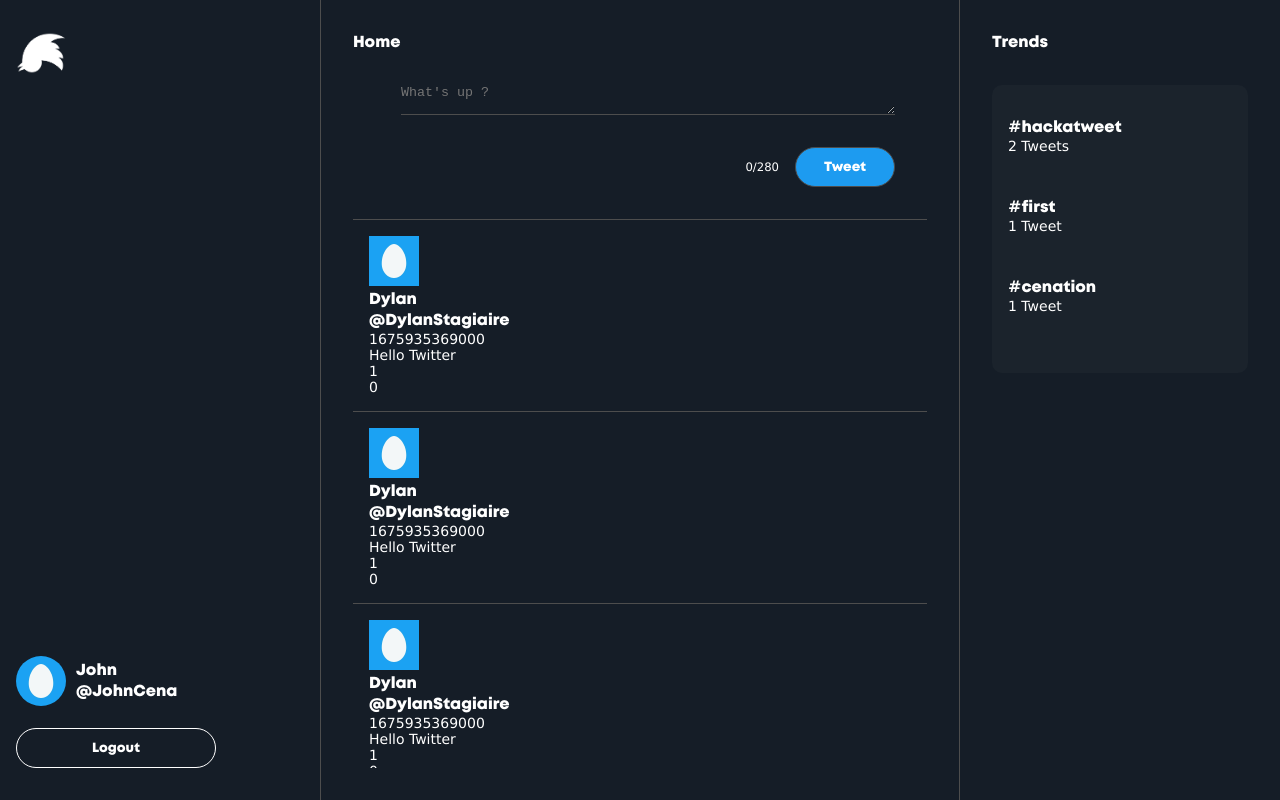
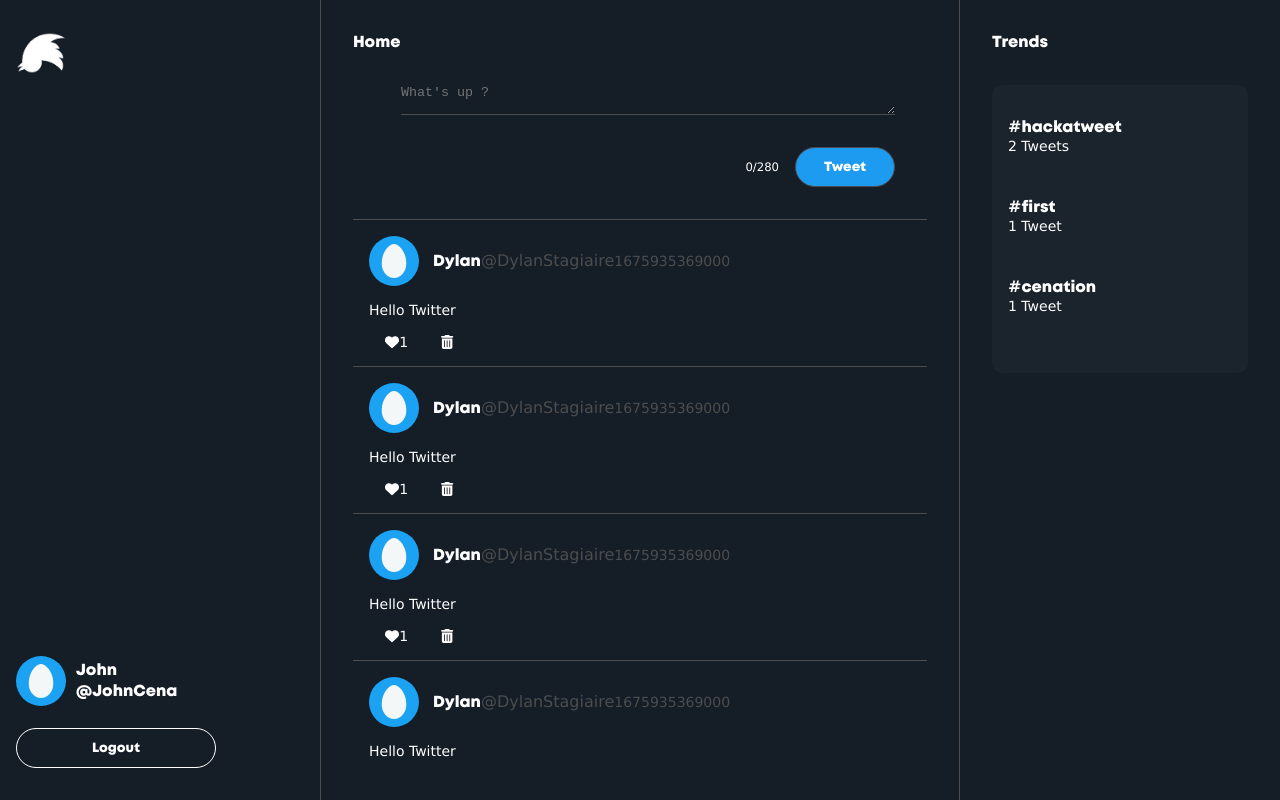
Before and after one commit to antonymerle/hackatweet-frontend, a Next.js app: page /home in a window 1280 px wide. Built offline with nearby package versions, Linux system fonts and the light colour scheme.

Commit message:
layout homepage ok

```diff
--- a/components/Tweet.js
+++ b/components/Tweet.js
@@ -10,18 +10,21 @@ function Tweet({ firstname, username, tweetDate, content, likes }) {
     <div className={styles.tweet}>
       <div className={styles.tweetHeader}>
         <Image src={egg} width={50} alt="pp" className={styles.pp} />
-        <h4 className={styles.authorFirstName}>{firstname}</h4>
-        <h5 className={styles.authorUserName}>{username}</h5>
-        <p className={styles.tweetDate}>{tweetDate}</p>
+        <div className={styles.headerText}>
+          <h4 className={styles.authorFirstName}>{firstname}</h4>
+          <h5 className={styles.authorUserName}>{username}</h5>
+          <p className={styles.tweetDate}>{tweetDate}</p>
+        </div>
       </div>
       <div className={styles.tweetContent}>{content}</div>
       <div className={styles.tweetFooter}>
-        <div className="likes">
-          <faHeart />
+        <div className={styles.likes}>
+          <FontAwesomeIcon icon={faHeart} />
           <span>1</span>
         </div>
-        <faTrashCan />
-        <span>0</span>
+        <div className={styles.delete}>
+          <FontAwesomeIcon icon={faTrashCan} />
+        </div>
       </div>
     </div>
   );
--- a/styles/Tweet.module.css
+++ b/styles/Tweet.module.css
@@ -6,3 +6,45 @@
   padding: 1rem;
   border-top: 1px solid rgb(77, 77, 77);
 }
+
+.tweetHeader {
+  display: flex;
+  width: 100%;
+  justify-content: flex-start;
+  align-items: center;
+  margin-bottom: 1rem;
+}
+
+.pp {
+  border-radius: 50%;
+  margin-right: 1em;
+}
+
+.headerText {
+  display: flex;
+  width: 40%;
+  justify-content: space-around;
+  align-items: baseline;
+}
+
+.authorUserName {
+  font-family: Verdana, Geneva, Tahoma, sans-serif;
+  color: rgb(77, 77, 77);
+  font-weight: 300;
+}
+
+.tweetDate {
+  font-family: Verdana, Geneva, Tahoma, sans-serif;
+  color: rgb(77, 77, 77);
+  font-weight: 300;
+}
+
+.tweetContent {
+  margin-bottom: 1rem;
+}
+
+.tweetFooter {
+  display: flex;
+  width: 100px;
+  justify-content: space-around;
+}
```
